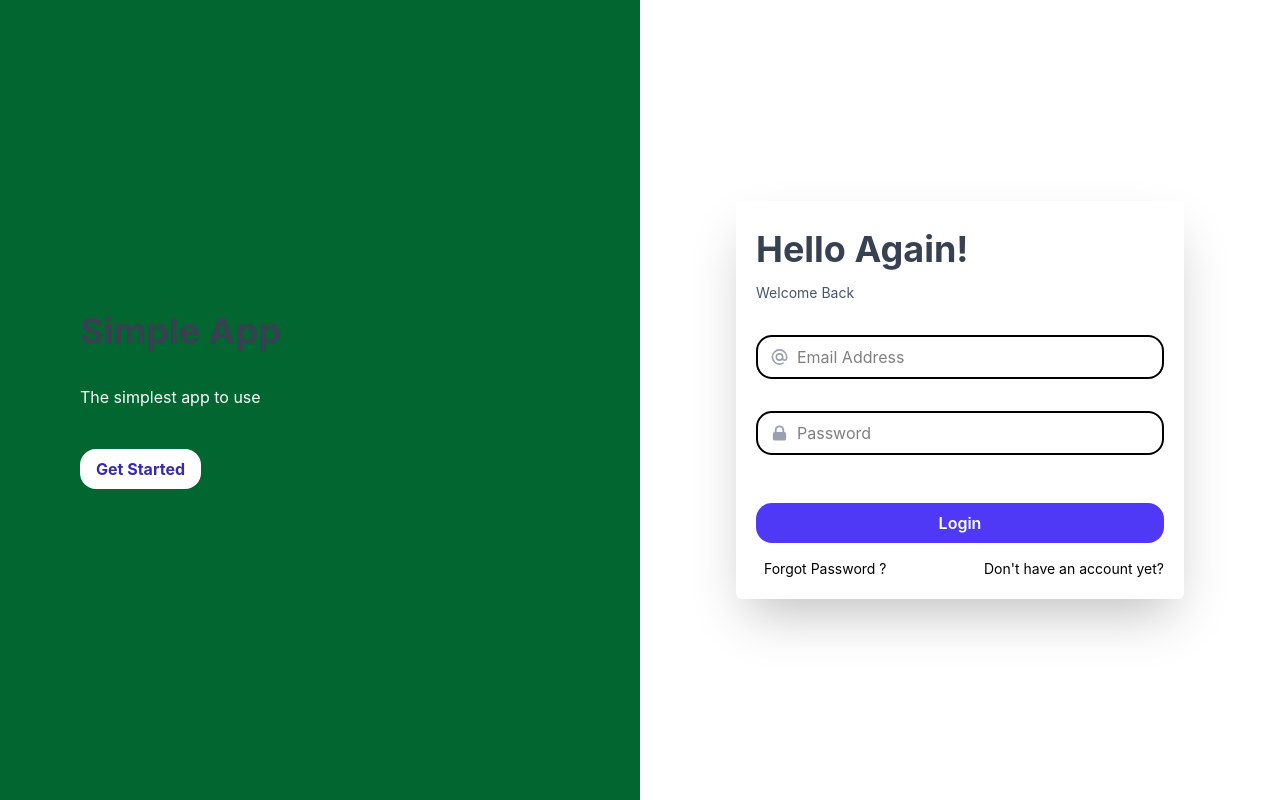
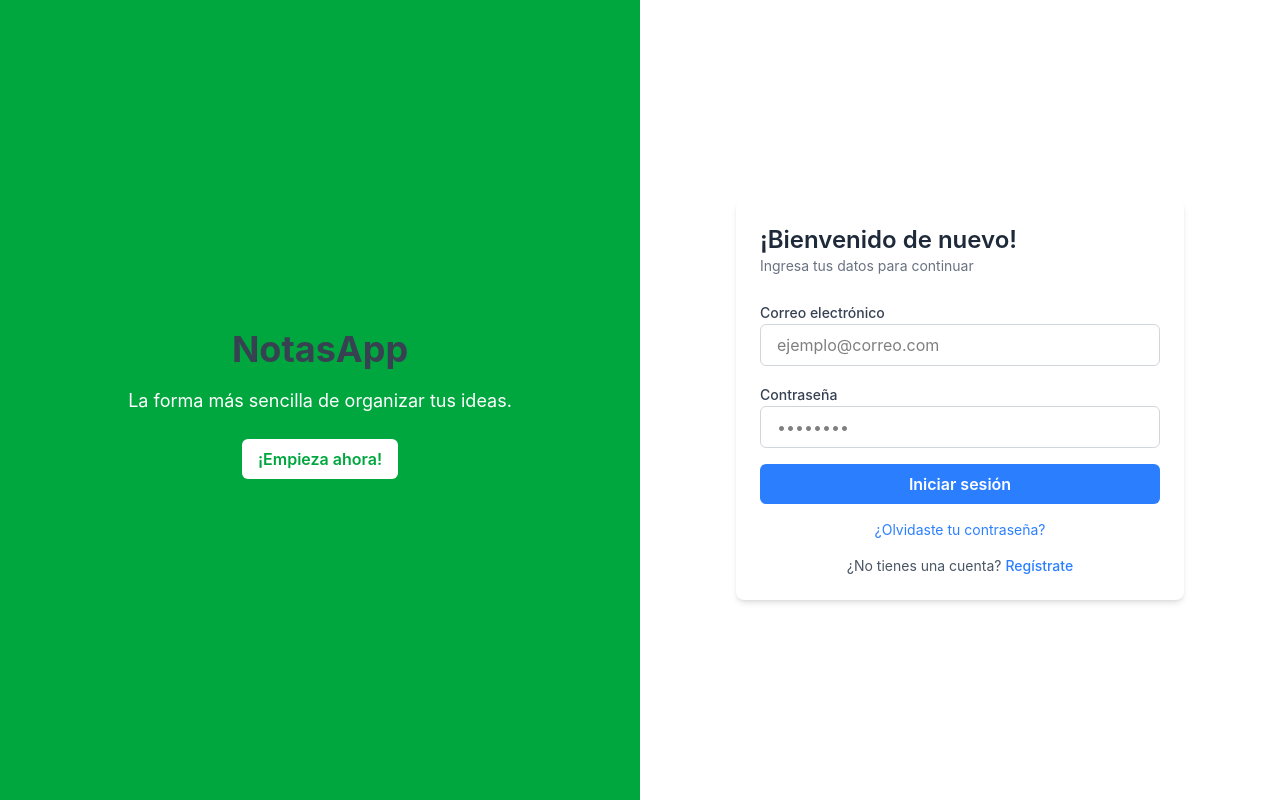
Before and after one commit to njralonso/mern_noteNest, a React (Vite) app in the folder client/: page /login in a window 1280 px wide. Built offline with nearby package versions, Linux system fonts and the light colour scheme.

Commit message:
changed login layout, addeded components, button and input

```diff
--- a/client/package.json
+++ b/client/package.json
@@ -11,7 +11,7 @@
 	},
 	"dependencies": {
 		"@editorjs/editorjs": "2.30.8",
-		"@editorjs/header": "^2.8.8",
+		"@editorjs/header": "2.8.8",
 		"@editorjs/image": "2.10.2",
 		"@lordicon/react": "1.10.1",
 		"@reduxjs/toolkit": "2.6.1",
--- /dev/null
+++ b/client/src/components/Button.tsx
@@ -0,0 +1,10 @@
+export function Button({ className, children, ...props }) {
+	return (
+		<button
+			className={`w-full px-4 py-2 bg-blue-500 text-white font-semibold rounded-md hover:bg-blue-600 transition-all duration-300 ${className}`}
+			{...props}
+		>
+			{children}
+		</button>
+	);
+}
--- a/client/src/components/Editor.tsx
+++ b/client/src/components/Editor.tsx
@@ -45,8 +45,8 @@ const Editor = () => {
 					class: ImageTool,
 					config: {
 						endpoints: {
-							byFile: 'http://localhost:8008/uploadFile', // Your backend file uploader endpoint
-							byUrl: 'http://localhost:8008/fetchUrl', // Your endpoint that provides uploading by Url
+							// byFile: 'http://localhost:3000/note/upload' // Your backend file uploader endpoint
+							byUrl: 'http://localhost:3000/note/upload', // Your endpoint that provides uploading by Url
 						}
 					}
 				}
--- /dev/null
+++ b/client/src/components/Input.tsx
@@ -0,0 +1,8 @@
+export function Input({ className, ...props }) {
+	return (
+		<input
+			className={`w-full px-4 py-2 border border-gray-300 rounded-md focus:outline-none focus:ring-2 focus:ring-blue-500 transition ${className}`}
+			{...props}
+		/>
+	);
+}
--- a/client/src/views/login/Login.tsx
+++ b/client/src/views/login/Login.tsx
@@ -1,59 +1,74 @@
-const Login = () => {
+import { useState } from "react";
+import { Input } from "../../components/Input";
+import { Button } from "../../components/Button";
+
+export default function Login() {
+	const [email, setEmail] = useState("");
+	const [password, setPassword] = useState("");
 
 	return (
-		<>
-			<div className="h-screen flex">
-				<div className="hidden bg-green-800 lg:flex w-full lg:w-1/2
-          justify-around items-center">
-					<div
-						className="
-                  bg-black
-                  opacity-20
-                  inset-0
-                  z-0"
-					>
-					</div>
-					<div className="w-full mx-auto px-20 flex-col items-center space-y-6">
-						<h1 className="text-white font-bold text-4xl font-sans">Simple App</h1>
-						<p className="text-white mt-1">The simplest app to use</p>
-						<div className="flex justify-center lg:justify-start mt-6">
-							<a href="#" className="hover:bg-indigo-700 hover:text-white hover:-translate-y-1 transition-all duration-500 bg-white text-indigo-800 mt-4 px-4 py-2 rounded-2xl font-bold mb-2">Get Started</a>
+		<div className="h-screen flex">
+			{/* Panel izquierdo (solo visible en pantallas grandes) */}
+			<div className="hidden lg:flex w-1/2 bg-green-600 text-white flex-col justify-center items-center p-10">
+				<h1 className="text-3xl font-bold">NotasApp</h1>
+				<p className="text-lg mt-2">La forma más sencilla de organizar tus ideas.</p>
+				<Button className="mt-6 bg-white !text-green-600 hover:!bg-gray-200 transition-all !w-fit">
+					¡Empieza ahora!
+				</Button>
+			</div>
+
+			{/* Panel derecho (formulario de login) */}
+			<div className="w-full lg:w-1/2 flex justify-center items-center bg-white p-6">
+				<div className="w-full max-w-md bg-white shadow-md p-6 rounded-lg">
+					<h2 className="text-2xl font-semibold text-gray-800">¡Bienvenido de nuevo!</h2>
+					<p className="text-gray-500 text-sm mb-6">Ingresa tus datos para continuar</p>
+
+					<form className="space-y-4">
+						<div>
+							<label htmlFor="email" className="text-sm font-medium text-gray-700">
+								Correo electrónico
+							</label>
+							<Input
+								id="email"
+								type="email"
+								placeholder="ejemplo@correo.com"
+								value={email}
+								onChange={(e) => setEmail(e.target.value)}
+							/>
 						</div>
-					</div>
-				</div>
-				<div className="flex w-full lg:w-1/2 justify-center items-center bg-white space-y-8">
-					<div className="w-full px-8 md:px-32 lg:px-24">
-						<form className="bg-white rounded-md shadow-2xl p-5">
-							<h1 className="text-gray-800 font-bold text-2xl mb-1">Hello Again!</h1>
-							<p className="text-sm font-normal text-gray-600 mb-8">Welcome Back</p>
-							<div className="flex items-center border-2 mb-8 py-2 px-3 rounded-2xl">
-								<svg xmlns="http://www.w3.org/2000/svg" className="h-5 w-5 text-gray-400" fill="none" viewBox="0 0 24 24" stroke="currentColor">
-									<path strokeLinecap="round" strokeLinejoin="round" strokeWidth="2" d="M16 12a4 4 0 10-8 0 4 4 0 008 0zm0 0v1.5a2.5 2.5 0 005 0V12a9 9 0 10-9 9m4.5-1.206a8.959 8.959 0 01-4.5 1.207" />
-								</svg>
-								<input id="email" className=" pl-2 w-full outline-none border-none" type="email" name="email" placeholder="Email Address" />
-							</div>
-							<div className="flex items-center border-2 mb-12 py-2 px-3 rounded-2xl ">
-								<svg xmlns="http://www.w3.org/2000/svg" className="h-5 w-5 text-gray-400" viewBox="0 0 20 20" fill="currentColor">
-									<path fillRule="evenodd" d="M5 9V7a5 5 0 0110 0v2a2 2 0 012 2v5a2 2 0 01-2 2H5a2 2 0 01-2-2v-5a2 2 0 012-2zm8-2v2H7V7a3 3 0 016 0z" clipRule="evenodd" />
-								</svg>
-								<input className="pl-2 w-full outline-none border-none" type="password" name="password" id="password" placeholder="Password" />
 
-							</div>
-							<button type="submit" className="block w-full bg-indigo-600 mt-5 py-2 rounded-2xl hover:bg-indigo-700 hover:-translate-y-1 transition-all duration-500 text-white font-semibold mb-2">Login</button>
-							<div className="flex justify-between mt-4">
-								<span className="text-sm ml-2 hover:text-blue-500 cursor-pointer hover:-translate-y-1 duration-500 transition-all">Forgot Password ?</span>
+						<div>
+							<label htmlFor="password" className="text-sm font-medium text-gray-700">
+								Contraseña
+							</label>
+							<Input
+								id="password"
+								type="password"
+								placeholder="••••••••"
+								value={password}
+								onChange={(e) => setPassword(e.target.value)}
+							/>
+						</div>
 
-								<a href="#" className="text-sm ml-2 hover:text-blue-500 cursor-pointer hover:-translate-y-1 duration-500 transition-all">Don't have an account yet?</a>
-							</div>
+						<Button type="submit" className="w-full bg-blue-500 hover:bg-blue-600">
+							Iniciar sesión
+						</Button>
 
-						</form>
-					</div>
+						<div className="text-sm text-center">
+							<a href="#" className="text-blue-500 hover:underline">
+								¿Olvidaste tu contraseña?
+							</a>
+						</div>
+					</form>
 
+					<p className="text-sm text-gray-600 mt-4 text-center">
+						¿No tienes una cuenta?{" "}
+						<a href="#" className="text-blue-500 font-medium hover:underline">
+							Regístrate
+						</a>
+					</p>
 				</div>
 			</div>
-		</>
-	)
-
+		</div>
+	);
 }
-
-export default Login
```
